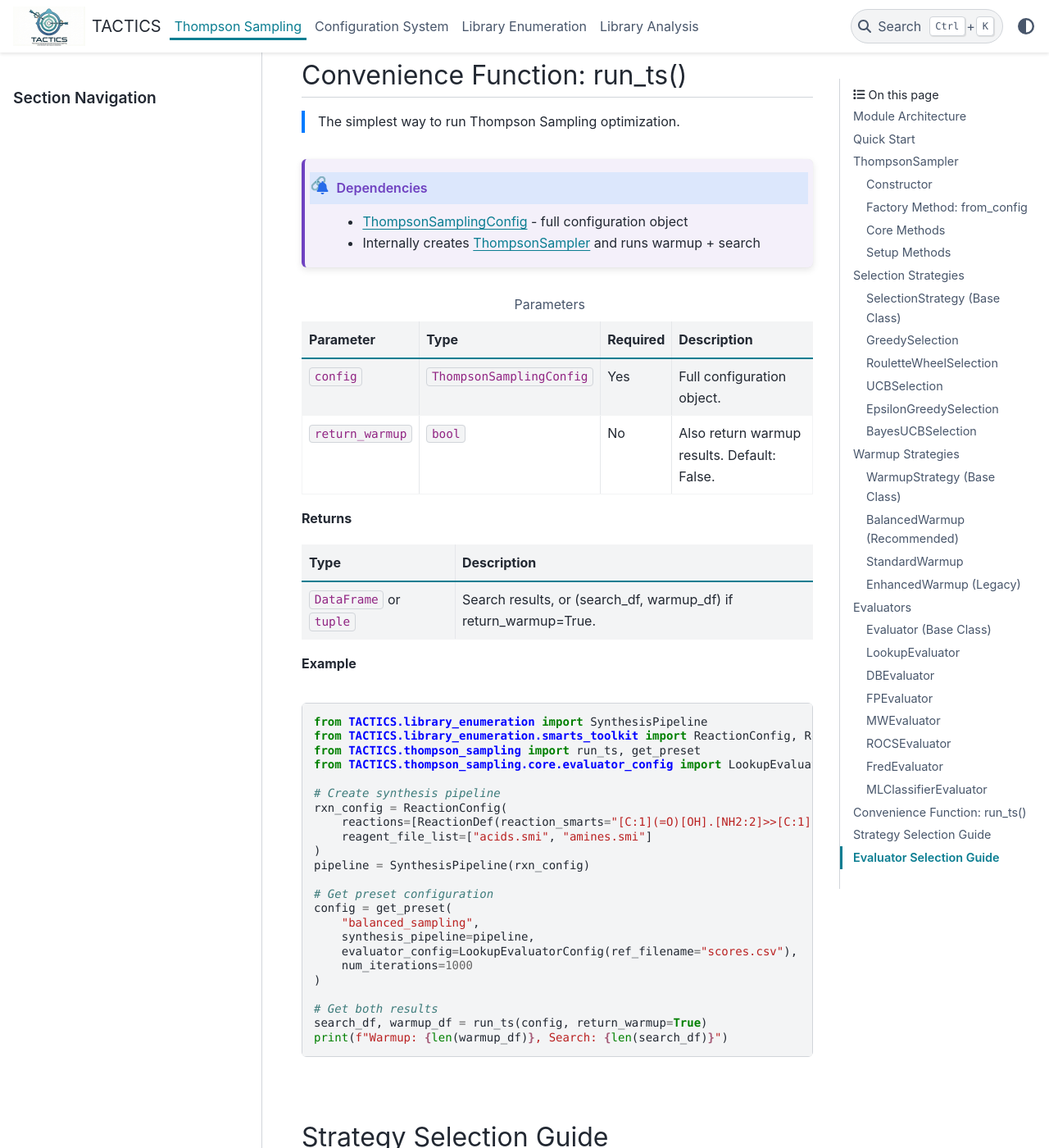
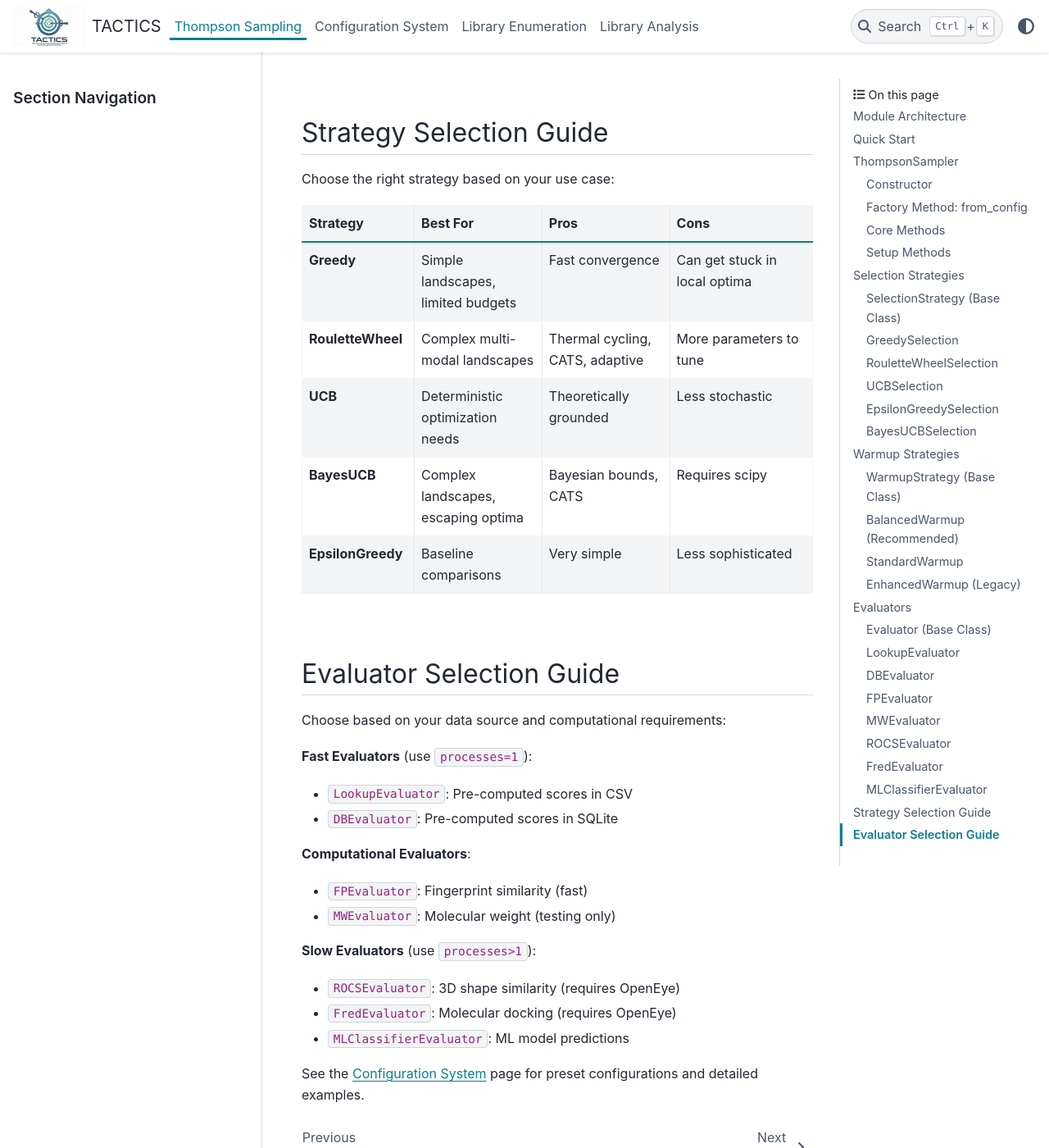
Before and after one commit to aakankschit/TACTICS, a Sphinx documentation site: the page built from docs/source/thompson_sampling.rst, in a window 1280 px wide and 1400 px high, scrolled down 21334 px. Shown: the whole window at 82% size. Built offline with Sphinx 7.4.7 and the PyData theme 0.15.4, drawn with Linux system fonts in a browser that asks for light colours; some of the changed text lies outside the part shown.

Commit message:
Update documentation for API changes and new visualization features
Update all documentation to reflect removal of run_ts() convenience
function. Examples now use ThompsonSampler.from_config() directly
with explicit warm_up(), search(), and close() method calls.

Document new visualization parameters in library_analysis:
- legend_position for all plot methods (right or bottom)
- dark_mode for barplot (white text for dark backgrounds)

Remove the deprecated "Convenience Function: run_ts()" section
from thompson_sampling.rst.

```diff
--- a/docs/source/thompson_sampling.rst
+++ b/docs/source/thompson_sampling.rst
@@ -139,7 +139,7 @@ Quick Start
 
    from TACTICS.library_enumeration import SynthesisPipeline
    from TACTICS.library_enumeration.smarts_toolkit import ReactionConfig, ReactionDef
-   from TACTICS.thompson_sampling import run_ts, get_preset
+   from TACTICS.thompson_sampling import ThompsonSampler, get_preset
    from TACTICS.thompson_sampling.core.evaluator_config import LookupEvaluatorConfig
 
    # 1. Create synthesis pipeline (single source of truth)
@@ -161,8 +161,12 @@ Quick Start
        num_iterations=1000
    )
 
-   # 3. Run and get results
-   results_df = run_ts(config)
+   # 3. Create sampler and run optimization
+   sampler = ThompsonSampler.from_config(config)
+   warmup_df = sampler.warm_up(num_warmup_trials=config.num_warmup_trials)
+   results_df = sampler.search(num_cycles=config.num_ts_iterations)
+   sampler.close()
+
    print(results_df.sort("score").head(10))
 
 **Direct sampler control:**
@@ -1227,78 +1231,6 @@ Evaluator using a trained scikit-learn classifier.
      - Path to pickled sklearn model.
 
 
-.. _run-ts:
-
-Convenience Function: run_ts()
-------------------------------
-
-.. rst-class:: class-core
-
-The simplest way to run Thompson Sampling optimization.
-
-.. admonition:: Dependencies
-   :class: dependencies
-
-   - :ref:`ThompsonSamplingConfig <thompson-sampling-config>` - full configuration object
-   - Internally creates :ref:`ThompsonSampler <thompson-sampler>` and runs warmup + search
-
-.. list-table:: Parameters
-   :header-rows: 1
-   :widths: 20 22 10 48
-
-   * - Parameter
-     - Type
-     - Required
-     - Description
-   * - ``config``
-     - ``ThompsonSamplingConfig``
-     - Yes
-     - Full configuration object.
-   * - ``return_warmup``
-     - ``bool``
-     - No
-     - Also return warmup results. Default: False.
-
-**Returns**
-
-.. list-table::
-   :header-rows: 1
-   :widths: 30 70
-
-   * - Type
-     - Description
-   * - ``DataFrame`` or ``tuple``
-     - Search results, or (search_df, warmup_df) if return_warmup=True.
-
-**Example**
-
-.. code-block:: python
-
-   from TACTICS.library_enumeration import SynthesisPipeline
-   from TACTICS.library_enumeration.smarts_toolkit import ReactionConfig, ReactionDef
-   from TACTICS.thompson_sampling import run_ts, get_preset
-   from TACTICS.thompson_sampling.core.evaluator_config import LookupEvaluatorConfig
-
-   # Create synthesis pipeline
-   rxn_config = ReactionConfig(
-       reactions=[ReactionDef(reaction_smarts="[C:1](=O)[OH].[NH2:2]>>[C:1](=O)[NH:2]", step_index=0)],
-       reagent_file_list=["acids.smi", "amines.smi"]
-   )
-   pipeline = SynthesisPipeline(rxn_config)
-
-   # Get preset configuration
-   config = get_preset(
-       "balanced_sampling",
-       synthesis_pipeline=pipeline,
-       evaluator_config=LookupEvaluatorConfig(ref_filename="scores.csv"),
-       num_iterations=1000
-   )
-
-   # Get both results
-   search_df, warmup_df = run_ts(config, return_warmup=True)
-   print(f"Warmup: {len(warmup_df)}, Search: {len(search_df)}")
-
-
 Strategy Selection Guide
 ------------------------
 
```
Also changed, not shown: docs/source/index.rst (+25 -10 lines), docs/source/library_analysis.rst (+23 -3 lines).
